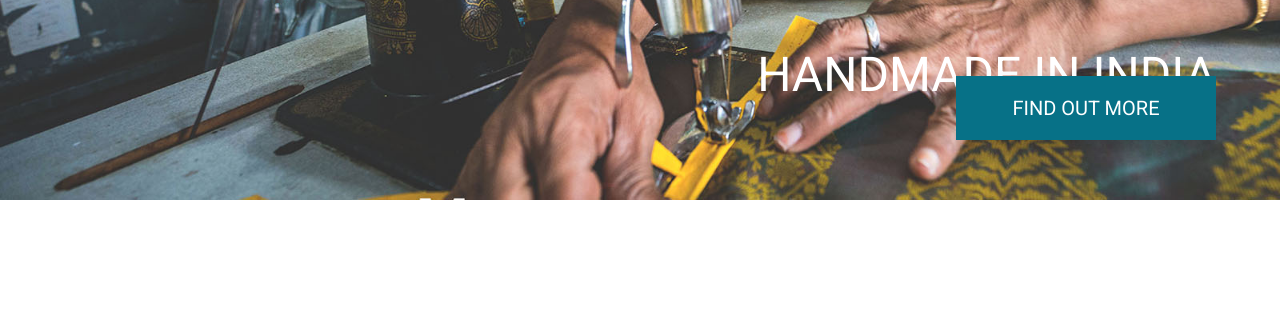
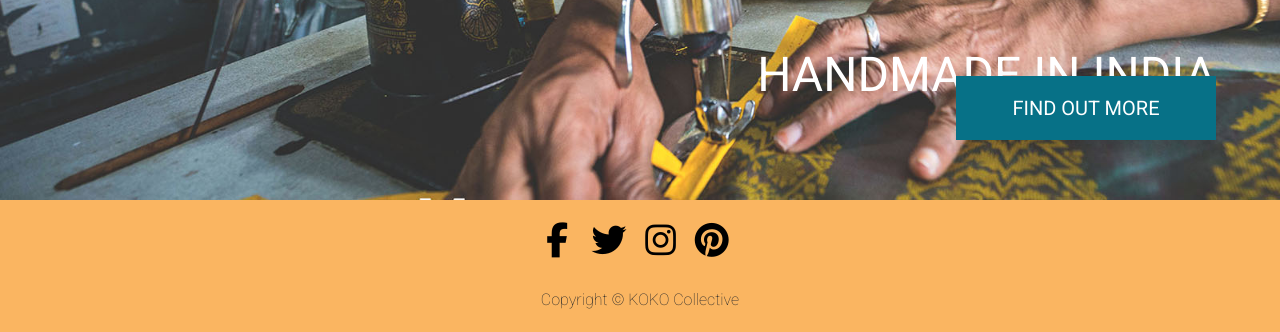
Before and after one commit to Code-Institute-Submissions/jacobroos87-koko-collective-MS4, a Django app: page / in a window 1280 px wide. Shown: the part 3020-3352 px from the top of the page. Before the commit the page ends 3220 px from the top, so only its background shows below. Run offline with Django 3.2, Linux system fonts and the light colour scheme; data that the repository does not hold is empty; some libraries are stand-ins or nearby versions.

Commit message:
Added site footer with styling

```diff
--- a/static/css/base.css
+++ b/static/css/base.css
@@ -151,6 +151,28 @@ body {
 .card-footer {
     background-color: unset;
 }
+
+/*------ Footer -----*/
+
+.page-footer {
+    background-color: #FAB561;
+}
+
+footer ul li{
+    display: inline;
+    font-size: 35px;
+    margin-right: 10px;
+    margin-left: 5px;
+  }
+
+.social-links li i {
+    color: #000;
+}
+
+  .social-links li i:hover {
+      transition: 0.2s ease-in-out;
+      color: #fff;
+  }
 /* -------------------------------- Media Queries */
 
 /* Slightly larger container on xl screens */
--- a/templates/project-base.html
+++ b/templates/project-base.html
@@ -134,6 +134,34 @@
     {% block content %}
     {% endblock %}
 
+    <!-- Footer -->
+    <footer class="page-footer">
+        <div class="container-fluid p-3">
+            <div class="row m-0 p-0">
+                <div class="col text-center">
+                    <ul class="social-links p-0 m-0">
+                        <li><a href="https://www.facebook.com/"
+                                target="_blank"><i class="fab fa-facebook-f" aria-hidden="true"></i></a>
+                        </li>
+                        <li><a href="https://www.twitter.com/"
+                                target="_blank"><i class="fab fa-twitter" aria-hidden="true"></i></a></li>
+                        <li><a href="https://www.instagram.com/"
+                                target="_blank"><i class="fab fa-instagram" aria-hidden="true"></i></a></li>
+                        <li><a href="https://www.pinterest.com/"
+                                target="_blank"><i class="fab fa-pinterest" aria-hidden="true"></i></a></li>
+                    </ul>
+                </div>
+            </div>
+        </div>
+        <!-- Copyright -->
+        <div class="container-fluid footer-copyright text-center m-0 p-1">
+            <p>
+                Copyright © KOKO Collective <span id="copyright"></span>
+            </p>
+        </div>
+
+    </footer>
+
     {% block postloadjs %}
     {% endblock %}
 
```
